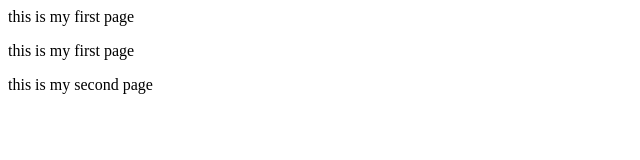
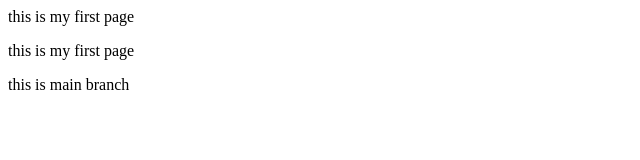
Before and after one commit to PranavPatil1909/sample, a plain HTML site: page index.html in a window 1280 px wide. Shown: the full height of the page, 0-640 px from the left. Drawn offline with Linux system fonts and the light colour scheme.

Commit message:
changes 1in main

```diff
--- a/index.html
+++ b/index.html
@@ -1,3 +1,3 @@
 <p>this is my first page</p>
 <p>this is my first page</p>
-<p>this is my second page</p>
+<p>this is main branch</p>
```
